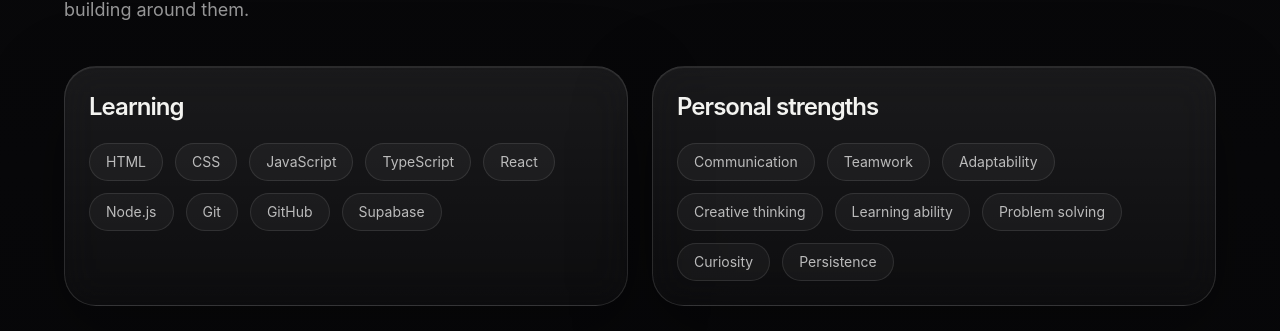
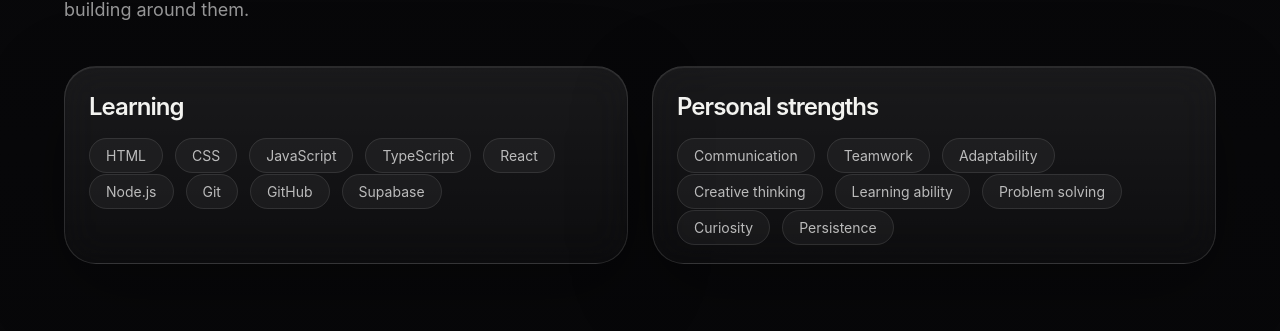
Before and after one commit to soics/myths-portfolio, a React (Vite) app: page / in a window 1280 px wide. Shown: the part 1752-2083 px from the top of the page. Built offline with nearby package versions, Linux system fonts and the light colour scheme; no server answers.

Commit message:
skills: magnetic tags with color accents, refined panel
- SkillTag component with spring magnetic cursor tracking
- 9 rotating color accents (blue, purple, emerald, amber, rose, etc.)
- Staggered entrance animation preserved with motion wrapper

```diff
--- a/src/App.tsx
+++ b/src/App.tsx
@@ -199,6 +199,47 @@
   )
 }
 
+const tagAccents = [
+  'hover:border-blue-200/30 hover:bg-blue-500/8',
+  'hover:border-purple-200/30 hover:bg-purple-500/8',
+  'hover:border-emerald-200/30 hover:bg-emerald-500/8',
+  'hover:border-amber-200/30 hover:bg-amber-500/8',
+  'hover:border-rose-200/30 hover:bg-rose-500/8',
+  'hover:border-cyan-200/30 hover:bg-cyan-500/8',
+  'hover:border-violet-200/30 hover:bg-violet-500/8',
+  'hover:border-teal-200/30 hover:bg-teal-500/8',
+  'hover:border-orange-200/30 hover:bg-orange-500/8',
+]
+
+function SkillTag({ children, className }: { children: React.ReactNode; className?: string }) {
+  const ref = useRef<HTMLSpanElement>(null)
+  const [pos, setPos] = useState({ x: 0, y: 0 })
+
+  const handleMouse = (e: React.MouseEvent) => {
+    const rect = ref.current?.getBoundingClientRect()
+    if (!rect) return
+    setPos({
+      x: (e.clientX - rect.left - rect.width / 2) * 0.15,
+      y: (e.clientY - rect.top - rect.height / 2) * 0.15,
+    })
+  }
+
+  const handleLeave = () => setPos({ x: 0, y: 0 })
+
+  return (
+    <motion.span
+      ref={ref}
+      onMouseMove={handleMouse}
+      onMouseLeave={handleLeave}
+      animate={{ x: pos.x, y: pos.y }}
+      transition={{ type: 'spring', stiffness: 300, damping: 15 }}
+      className={className}
+    >
+      {children}
+    </motion.span>
+  )
+}
+
 function SkillPanel({ title, items, inView, index }: { title: string; items: string[]; inView: boolean; index: number }) {
   return (
     <motion.div
@@ -210,16 +251,20 @@
       <h3 className="mb-5 text-2xl font-semibold tracking-[-0.04em]">{title}</h3>
       <div className="flex flex-wrap gap-3">
         {items.map((item, i) => (
-          <motion.span
+          <motion.div
             key={item}
             initial={{ opacity: 0, scale: 0.8 }}
             animate={inView ? { opacity: 1, scale: 1 } : {}}
-            transition={{ delay: index * 0.15 + i * 0.05 }}
-            whileHover={{ scale: 1.08, y: -2 }}
-            className="rounded-full border border-white/10 bg-white/[0.04] px-4 py-2 text-sm text-white/70 transition hover:border-blue-200/30 hover:bg-white/[0.08]"
+            transition={{ delay: index * 0.15 + i * 0.05, ...softSpring }}
           >
-            {item}
-          </motion.span>
+            <SkillTag
+              className={`rounded-full border border-white/10 bg-white/[0.04] px-4 py-2 text-sm text-white/70 transition-all duration-300 ${
+                tagAccents[i % tagAccents.length]
+              }`}
+            >
+              {item}
+            </SkillTag>
+          </motion.div>
         ))}
       </div>
     </motion.div>
```
